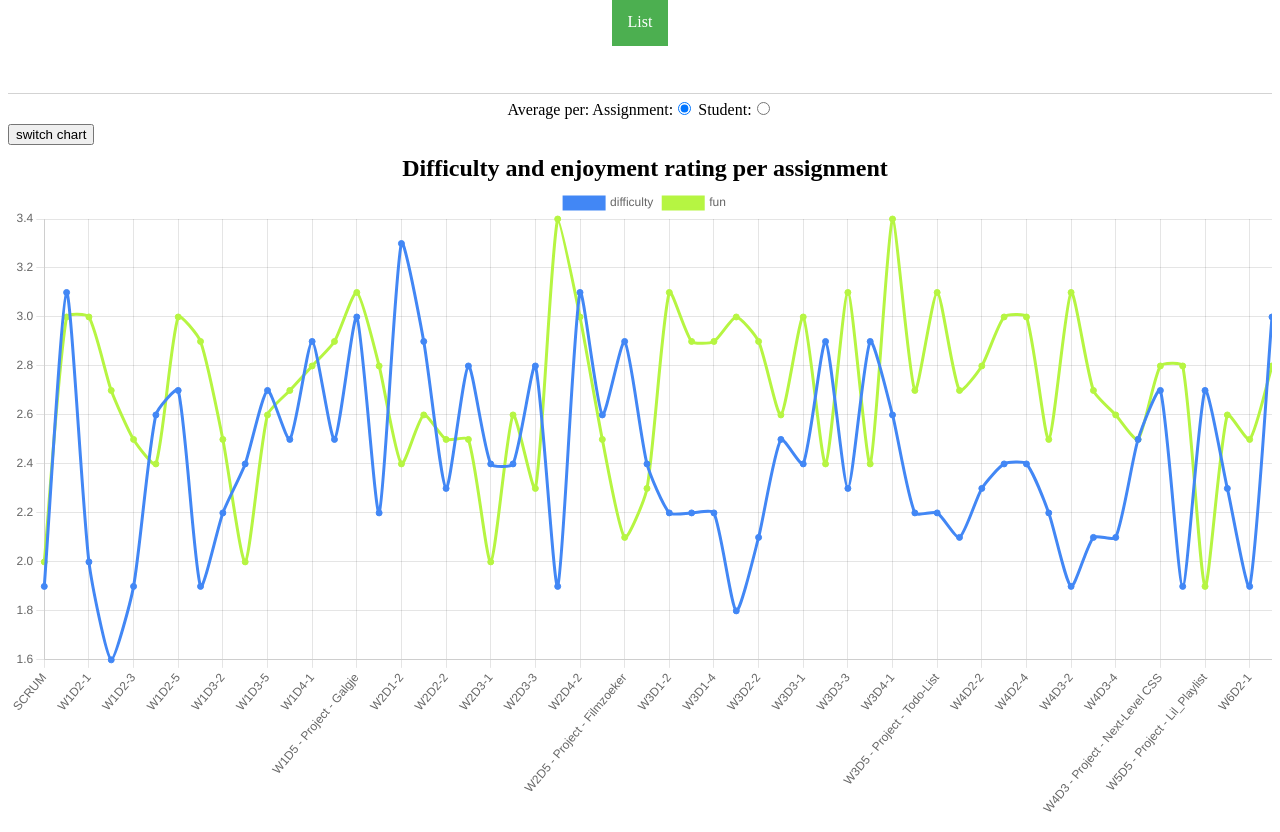
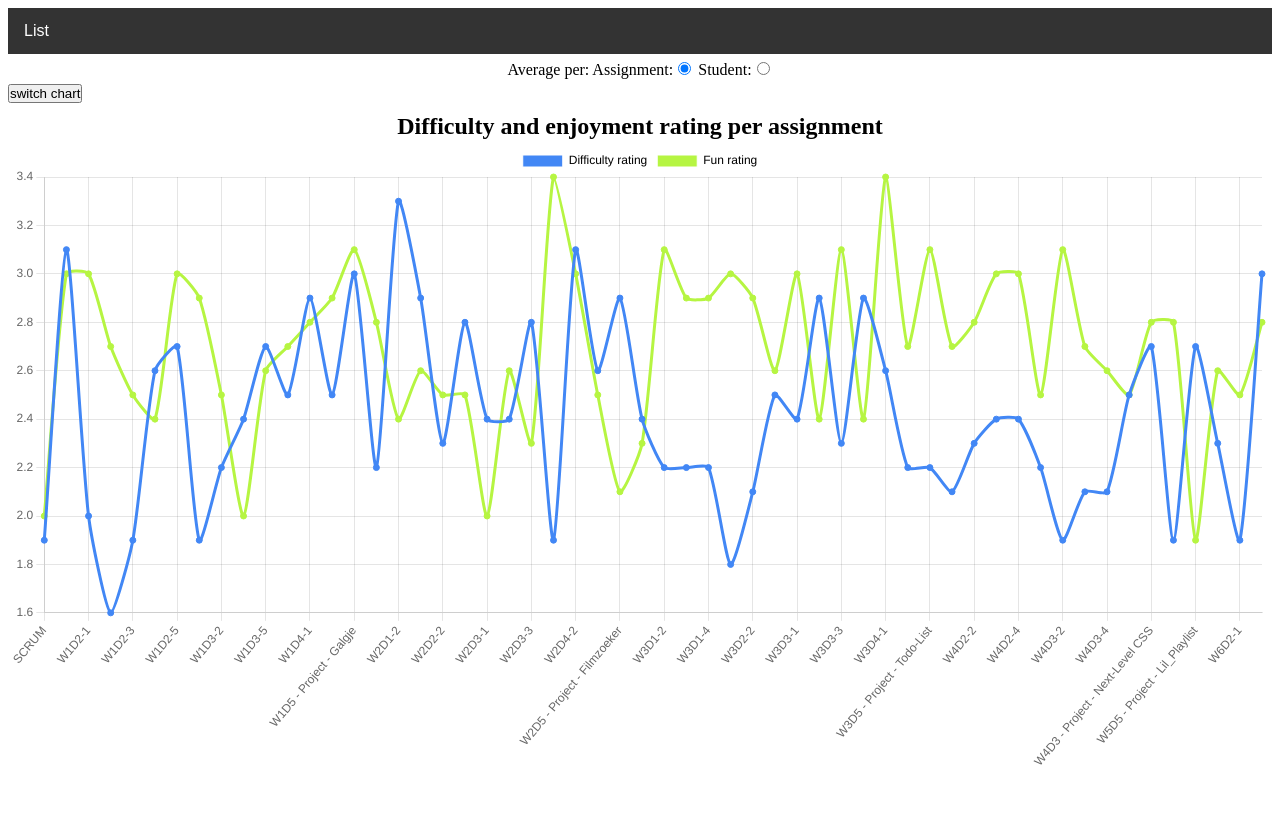
Before and after one commit to SamHogenbirk/eindopdracht, a React (Create React App) app in the folder my-app/: page / in a window 1280 px wide. Both pictures are taken after a click on the button "switch chart". After the commit the page ends 800 px from the top, so only its background shows below. Built offline with nearby package versions, Linux system fonts and the light colour scheme.

Commit message:
worked on navbar, some styling on charts

```diff
--- a/my-app/src/App.css
+++ /dev/null
@@ -1,106 +0,0 @@
-.App {
-  text-align: center;
-
-}
-
-.line-chart{
-  display: none;
-}
-
-.checkbox{
-display: flex;
-align-items: center;
-justify-content: center;
-}
-
-.navbar{
-  position: relative;
-  margin: 0px;
-  padding: 5px;
-  text-align: center;
-  background-color: white;
-  color: black;
-  border-bottom: 0.5px solid lightgray;
-  cursor: pointer;
-  height: 75px;
-}
-
-.chart{
-  margin: 0px;
-  height: auto;
-  width: 100%;
-  padding: 5px;
-
-}
-
-.chart-title{
-  position: relative;
-  margin: 0px;
-  padding: 5px;
-  text-align: center;
-
-}
-
-.chart-wrapper{
-  position: relative;
-  overflow-x: scroll;
-
-}
-
-.radio-button{
-
-  margin:auto;
-  width: fit-content;
-  padding: 5px;
-
-}
-
-ul{
-padding: 0px 3px 5px 3px;
-margin-top: 0px;
-width: fit-content;
-list-style-type: none;
-}
-
-.li-item{
-  display: inline-block;
-  width: 100%;
-  padding: 13px;
-  margin: 0px;
-}
-
-.tag{
-  background-color: #4CAF50;
-  color: white;
-  padding: 16px;
-  font-size: 16px;
-  border: none;
-  cursor: pointer;
-}
-
-.dropdown {
-  position: relative;
-  display: inline-block;
-}
-
-.dropdown-content {
-  display: none;
-  position: absolute;
-  background-color: #f9f9f9;
-  min-width: 160px;
-  box-shadow: 0px 8px 16px 0px rgba(0,0,0,0.2);
-  z-index: 1;
-}
-
-.dropdown-content a {
-  color: black;
-  padding: 12px 16px;
-  text-decoration: none;
-  display: block;
-  position: absolute;
-}
-
-.dropdown:hover .dropdown-content {
-  display: block;
-
-}
--- a/my-app/src/App.js
+++ b/my-app/src/App.js
@@ -1,9 +1,9 @@
 import React from 'react';
-import Test from "./components/Test"
+// import Test from "./components/Test"
 import MainPage from './pages/MainPage'
 import Student from './pages/Student'
 import { Route, Routes } from 'react-router-dom';
-import './App.css';
+import './styles/App.css';
 
 
 function App() {
@@ -12,7 +12,7 @@ function App() {
       <Routes>
         <Route path="/" element={<MainPage />} />
         <Route path="/student/:name" element={<Student />} />
-        <Route path="/test" element={<Test />} />
+        {/* <Route path="/test" element={<Test />} /> */}
       </Routes>
     </>
   )
--- a/my-app/src/components/Navbar.js
+++ b/my-app/src/components/Navbar.js
@@ -7,8 +7,12 @@ const Navbar = (props) => {
         <>
             <div className="navbar">
                 <div className="dropdown">
-                    <span className="tag">List</span>
-                    <StudentList data={props.data} />
+                    <button className="dropbtn">List
+                        <i className="fa fa-caret-down"></i>
+                    </button>
+                    <div className="dropdown-content">
+                        <StudentList data={props.data} />
+                    </div>
                 </div>
             </div>
         </>
--- a/my-app/src/components/RadioButton.js
+++ b/my-app/src/components/RadioButton.js
@@ -7,6 +7,7 @@ const RadioButton = ({ handleChange }) => {
         <>
             <div className="radio-button">
                 <label> Average per:
+
                     <label> Assignment:
                         <input
                             defaultChecked="checked"
@@ -16,15 +17,16 @@ const RadioButton = ({ handleChange }) => {
                             value="assignment">
                         </input>
                     </label>
+
                     <label> Student:
                         <input
-
                             onChange={handleChange}
                             type="radio"
                             name="data"
                             value="student">
                         </input>
                     </label>
+
                 </label>
             </div>
         </>
--- a/my-app/src/components/charts/BarChart.js
+++ b/my-app/src/components/charts/BarChart.js
@@ -25,8 +25,10 @@ function BarChart(props, handleClick) {
                 labels: {
 
                     generateLabels: (chart) => {
+
                         return chart.data.datasets.map((dataset, i) => ({
                             text: dataset.label,
+                            strokeStyle: "white",
                             fillStyle: dataset.backgroundColor[i] === "red" ? "rgb(66, 135, 245)" : dataset.backgroundColor[i],
                             hidden: !chart.isDatasetVisible(i),
                             lineCap: dataset.borderCapStyle,
@@ -50,7 +52,7 @@ function BarChart(props, handleClick) {
 
         datasets: [
             {
-                label: "Difficulty Rating ",
+                label: "Difficulty rating",
                 data: props.data.verticalArrayDifficulty, //vertical axis
                 backgroundColor: props.data.verticalArrayDifficulty
                     .map(item => item > 3.5 || item < 1 ? "red" : "rgb(66, 135, 245)"),
@@ -61,7 +63,7 @@ function BarChart(props, handleClick) {
                 borderRadius: 10,
             },
             {
-                label: "Fun Rating",
+                label: "Fun rating",
                 data: props.data.verticalArrayFun, //vertical axis
                 backgroundColor: props.data.verticalArrayFun
                     .map(item => item < 2 ? "red" : "rgb(182, 245, 66)"),
--- a/my-app/src/components/charts/LineChart.js
+++ b/my-app/src/components/charts/LineChart.js
@@ -6,22 +6,33 @@ import { Line } from 'react-chartjs-2'
 
 function LineChart(props) {
 
-    const lineOptions = {
+    const options = {
         responsive: true,
         plugins: {
             display: true,
             legend: {
-                fillStyle: "rgb(66, 135, 245)",
+                // fillStyle: "rgb(66, 135, 245)",
                 onClick: (e, legendItem, legend) => {
 
                     const data = legend.legendItems.map(item => item.text)
                     const index = data.indexOf(legendItem.text)
                     legend.chart.isDatasetVisible(index) ? legend.chart.hide(index) : legend.chart.show(index)
                 },
+                labels: {
+                    generateLabels: (chart) => {
+                        return chart.data.datasets.map((dataset, i) => ({
+                            text: dataset.label,
+                            strokeStyle: "white",
+                            fillStyle: dataset.backgroundColor,
+                            hidden: !chart.isDatasetVisible(i),
+                            lineCap: dataset.borderCapStyle,
+                        }))
+                    },
 
-                title: {
-                    display: false,
-                    text: props.data.title
+                    title: {
+                        display: false,
+                        text: props.data.title
+                    }
                 }
             }
         }
@@ -34,7 +45,7 @@ function LineChart(props) {
         datasets: [
 
             {
-                label: "difficulty",
+                label: "Difficulty rating",
                 data: props.data.verticalArrayDifficulty,
                 fill: false,
                 borderColor: "rgb(66, 135, 245)",
@@ -42,7 +53,7 @@ function LineChart(props) {
                 tension: 0.2
             },
             {
-                label: "fun",
+                label: "Fun rating",
                 data: props.data.verticalArrayFun,
                 fill: false,
                 borderColor: "rgb(182, 245, 66)",
@@ -54,10 +65,10 @@ function LineChart(props) {
 
     return (
         <div className="chart" >
-            <h2 className="chart-title">{lineOptions.plugins.legend.title.text}</h2>
+            <h2 className="chart-title">{options.plugins.legend.labels.title.text}</h2>
             <Line
                 data={lineData}
-                options={lineOptions}
+                options={options}
             />
         </div >
     );
--- /dev/null
+++ b/my-app/src/styles/App.css
@@ -0,0 +1,94 @@
+.navbar {
+  overflow: hidden;
+  background-color: #333;
+  font-family: Arial;
+}
+
+.dropdown {
+  float: left;
+  overflow: hidden;
+}
+.dropdown:hover .dropdown-content {
+  display: block;
+}
+
+.dropbtn {
+  font-size: 16px;
+  border: none;
+  outline: none;
+  color: white;
+  padding: 14px 16px;
+  background-color: inherit;
+  font-family: inherit;
+  margin: 0;
+}
+.dropbtn:hover {
+  background-color: red;
+}
+
+.dropdown-content {
+  display: none;
+  position: absolute;
+  background-color: #f9f9f9;
+  min-width: 160px;
+  box-shadow: 0px 8px 16px 0px rgba(0, 0, 0, 0.2);
+  z-index: 1;
+}
+
+.chart {
+  margin: 0px;
+  height: auto;
+  width: 100%;
+  padding: 5px;
+}
+
+.chart-title {
+  position: relative;
+  margin: 0px;
+  padding: 5px;
+  text-align: center;
+}
+
+.chart-wrapper {
+  position: relative;
+  overflow-x: scroll;
+}
+
+.line-chart {
+  display: none;
+}
+
+* {
+  box-sizing: border-box;
+  padding: 0;
+}
+
+.checkbox {
+  display: flex;
+  align-items: center;
+  justify-content: center;
+}
+
+.radio-button {
+  margin: auto;
+  width: -webkit-fit-content;
+  width: -moz-fit-content;
+  width: fit-content;
+  padding: 5px;
+}
+
+ul {
+  padding: 0px 3px 5px 3px;
+  margin-top: 0px;
+  width: -webkit-fit-content;
+  width: -moz-fit-content;
+  width: fit-content;
+  list-style-type: none;
+}
+
+.li-item {
+  display: inline-block;
+  width: 100%;
+  padding: 13px;
+  margin: 0px;
+}/*# sourceMappingURL=App.css.map */
--- /dev/null
+++ b/my-app/src/styles/App.scss
@@ -0,0 +1,41 @@
+@import "./navbar";
+@import "./charts";
+
+@mixin flexCenter() {
+  display: flex;
+  align-items: center;
+  justify-content: center;
+
+}
+
+* {
+  box-sizing: border-box;
+  padding: 0
+}
+
+.checkbox {
+  display: flex;
+  align-items: center;
+  justify-content: center;
+}
+
+.radio-button {
+  margin: auto;
+  width: fit-content;
+  padding: 5px;
+
+}
+
+ul {
+  padding: 0px 3px 5px 3px;
+  margin-top: 0px;
+  width: fit-content;
+  list-style-type: none;
+}
+
+.li-item {
+  display: inline-block;
+  width: 100%;
+  padding: 13px;
+  margin: 0px;
+}
--- /dev/null
+++ b/my-app/src/styles/_charts.scss
@@ -0,0 +1,25 @@
+.chart {
+    margin: 0px;
+    height: auto;
+    width: 100%;
+    padding: 5px;
+
+}
+
+.chart-title {
+    position: relative;
+    margin: 0px;
+    padding: 5px;
+    text-align: center;
+
+}
+
+.chart-wrapper {
+    position: relative;
+    overflow-x: scroll;
+
+}
+
+.line-chart {
+    display: none;
+}
--- /dev/null
+++ b/my-app/src/styles/_navbar.scss
@@ -0,0 +1,39 @@
+.navbar {
+    overflow: hidden;
+    background-color: #333;
+    font-family: Arial;
+
+}
+
+.dropdown {
+    float: left;
+    overflow: hidden;
+
+    &:hover .dropdown-content {
+        display: block;
+    }
+}
+
+.dropbtn {
+    font-size: 16px;
+    border: none;
+    outline: none;
+    color: white;
+    padding: 14px 16px;
+    background-color: inherit;
+    font-family: inherit;
+    margin: 0;
+
+    &:hover {
+        background-color: red;
+    }
+}
+
+.dropdown-content {
+    display: none;
+    position: absolute;
+    background-color: #f9f9f9;
+    min-width: 160px;
+    box-shadow: 0px 8px 16px 0px rgba(0, 0, 0, 0.2);
+    z-index: 1;
+}
```
Also changed, not shown: my-app/src/pages/MainPage.js (+7 -2 lines), 2 other files (tests, documents, lock files or other folders).
